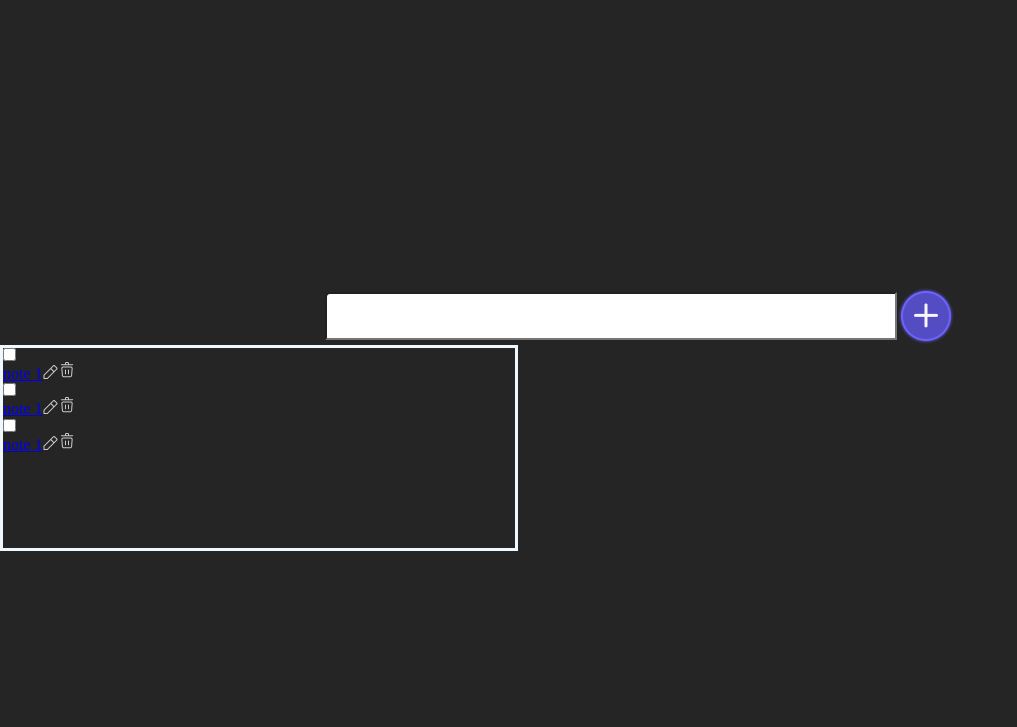
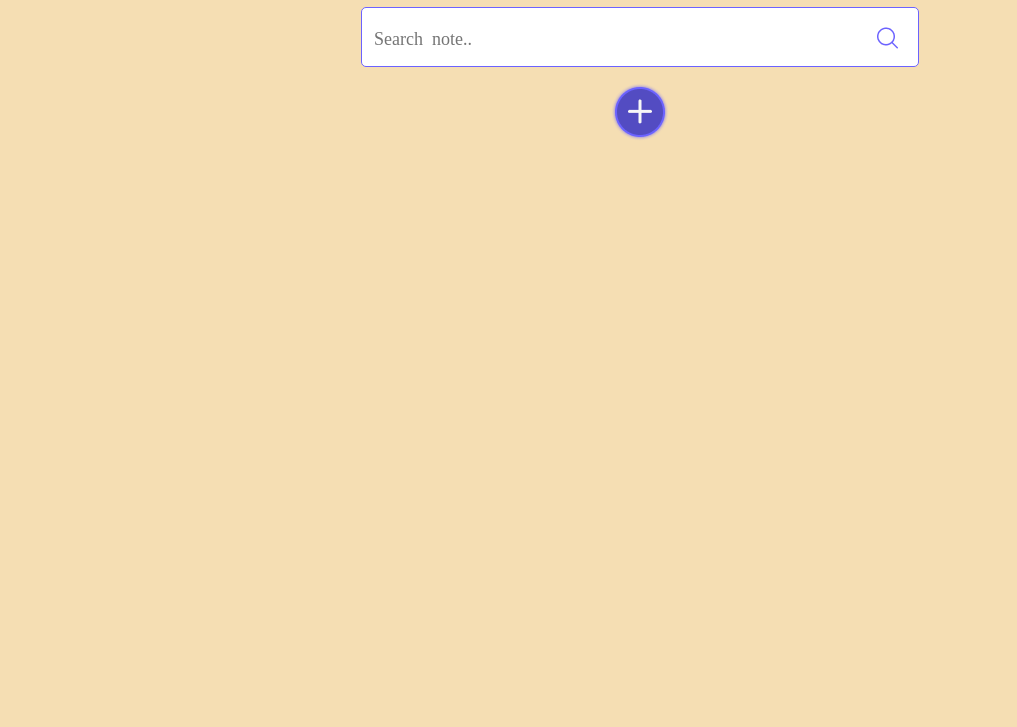
Before and after one commit to YourUneven/todo-list, a website built with Vite: page index.html in a window 1280 px wide. Shown: the part 73-800 px from the top of the page, without its empty margins (0-1017 px from the left). Built offline with nearby package versions, Linux system fonts and the light colour scheme.

Commit message:
start js

```diff
--- a/index.html
+++ b/index.html
@@ -6,22 +6,33 @@
     <title>js</title>
   </head>
   <body>
+
+
+
+
     <div class="wrap">
      <header> <h1> TODO list</h1> </header>
-      <div class="input">
-        <input type="text" id="input">
 
+      <div class="search-form form">
+        <input type="text" id="todoText" class="search-form__text" placeholder="Search  note..">
+        <div class="btn"><a href="#"><img class="search-form__img" src="/public/images/Vector (2).png" alt=""></a></div>
 
-        <img src="/public/images/Add button.png" alt=""></div>
-      <div class="content">
-        <div class="one-content"><input type="checkbox" name="todo"> <a href="#">note 1</a><a href="#"><img src="/public/images/Vector.png" alt=""></a><a href="#"><img src="/public/images/trash-svgrepo-com 1.png" alt=""></a></div>
-        <div class="one-content"><input type="checkbox" name="todo"> <a href="#">note 1</a><a href="#"><img src="/public/images/Vector.png" alt=""></a><a href="#"><img src="/public/images/trash-svgrepo-com 1.png" alt=""></a></div>
-       <div class="one-content"><input type="checkbox" name="todo"> <a href="#">note 1</a><a href="#"><img src="/public/images/Vector.png" alt=""></a><a href="#"><img src="/public/images/trash-svgrepo-com 1.png" alt=""></a></div>
+      </div>
+      <div class="search-form__filters">
+       <ul id="list-items" class="list-items"></ul>
       </div>
 
 
 
 
+<a href="#">
+     <img
+     id="AddUpdateClick"
+     src="/public/images/Add button.png"
+      alt="+"
+      onclick="CreateTodoData()">
+    </a>
+</div>
     <script type="module" src="/src/js/main.js"></script>
   </body>
 </html>
--- a/src/js/main.js
+++ b/src/js/main.js
@@ -1 +1,12 @@
 import '../scss/style.scss'
+const todoValue = document.getElementById('#todoText'),
+ listItems = document.getElementById('#list-items'),
+ AddUpdateClick = document.getElementById('#AddUpdateClick');
+
+
+ function CreateTodoData() {
+  alert(todoValue.value);
+  if (todoValue.value) {
+
+  }
+ }
--- a/src/scss/style.scss
+++ b/src/scss/style.scss
@@ -2,50 +2,59 @@
 @import 'colors.scss';
 
 .wrap{
-  color: aliceblue;
+  display: flex;
+  flex-direction: column;
+  align-items: center;
   height: 100vh;
   width: 100vw;
-  background-color: $color-primary;
-  display: flex;
-  flex-direction: column;
-// align-items: center;
-  header{
-    // border: 4px solid ;
-    display: block;
-    width: 100vw;
-    height: 5vh;
-     h1{
-        padding: auto;
-        margin: 0 0 0 40vw;
-     }
-  }
-  .input{
-display: flex;
+  background-color: wheat;
+  .search-form{
+    width: 536px ;
+    display: inline-flex;
+    border: 1px solid rgba(108, 99, 255, 1);
+    padding: 8px 20px 0 0;
     justify-content: center;
     align-items: center;
-padding: 40vh 0 0 0;
-         input{
-        min-width:  536px;
-        min-height: 28px;
-        top: 324px;
-        left: 153px;
-        padding: 8px 16px 8px 16px;
-        gap: 436px;
-        border-radius: 5px 0px 0px 0px;
-        border: 1px 0px 0px 0px;
+    height: 50px;
+    border-radius: 5px;
+    overflow: hidden;
+    background-color: #fff;
+
+    .search-form__text{
+      background-color: transparent;
+      color: rgba(108, 99, 255, 1);
+      margin: -3px 0 0 10px;
+      border: none;
+      width: 536px;
+      height: 38px;
+      outline: none;
+      font-size: 18px;
+    .btn{
+    background-color: transparent;
+      .search-form__img{
+        display: flex;
+        align-items: center;
+        justify-content: center;
+        background-color: transparent;
+        cursor: pointer;
+
+
       }
       }
     }
-.content{
-  width: 512px;
-  min-height: 200px;
-  border: 3px solid;
+  }
+}
+ul li {
+  list-style: none;
+  font-size: 18px;
+  cursor: pointer;
+  padding: 10px;
+  li{
     display: flex;
-  flex-direction: column;
-  input{
-    display: block;
-    flex-direction: column;
+    align-items: center;
     justify-content: space-between;
+    background: rgba(108, 99, 255, 1) ;
+    margin-bottom: 10px;
+    border-radius: 5px;
   }
-
 }
```
Also changed, not shown: css/colors.css (added), css/style.css (added), public/images/Color Scheme.png (added), public/images/Vector (2).png (added), public/images/Vector (3).png (added), public/images/trash-svgrepo-com 1 (1).png (added). Lines whose indentation alone changed are shown as unchanged.
